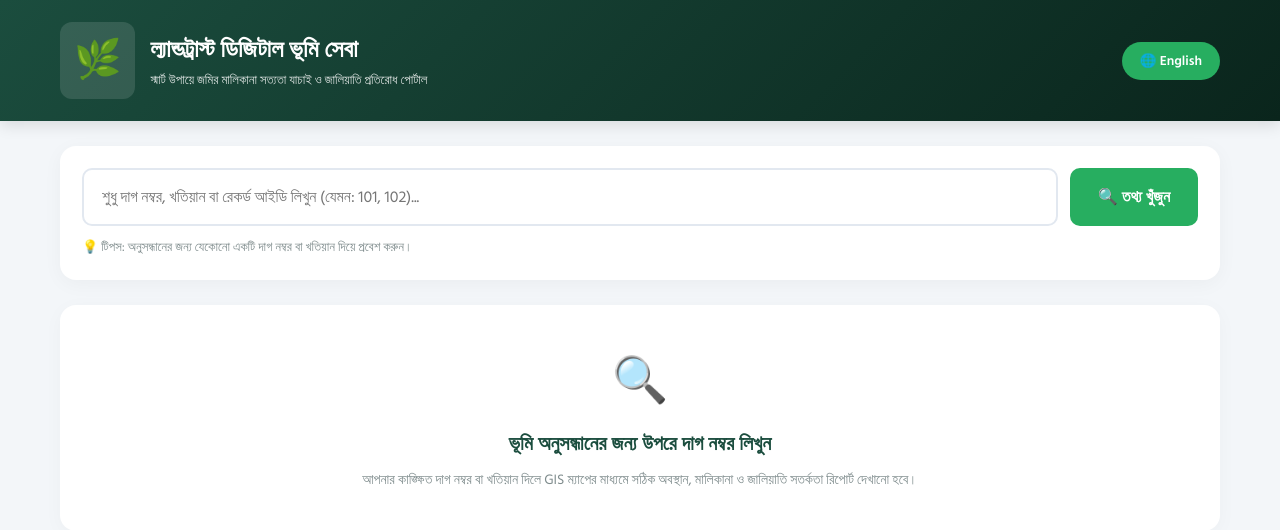
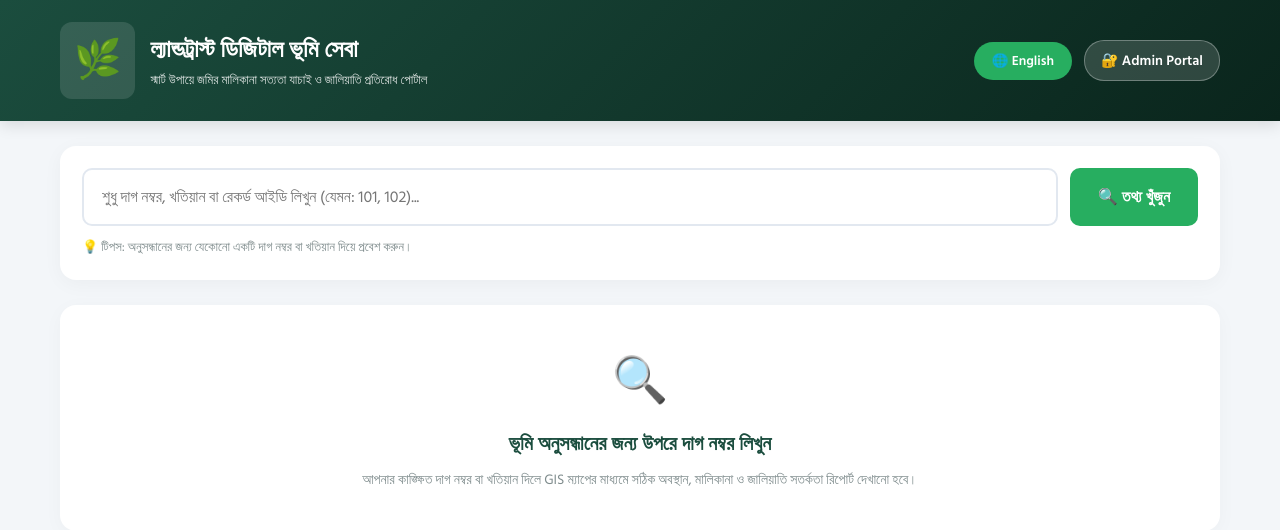
Before and after one commit to koushik962/LandTrust-MVP, a Flask app: page / in a window 1280 px wide. Shown: the top 530 px of the page. Run offline with Flask 3, Linux system fonts and the light colour scheme.

Commit message:
Add Admin Portal navigation button in main header

```diff
--- a/static/style.css
+++ b/static/style.css
@@ -53,6 +53,12 @@ body {
     opacity: 0.85;
 }
 
+.header-actions {
+    display: flex;
+    align-items: center;
+    gap: 12px;
+}
+
 .lang-btn {
     background: #27ae60;
     color: white;
@@ -61,9 +67,28 @@ body {
     border-radius: 20px;
     font-weight: 600;
     cursor: pointer;
+    transition: background 0.2s;
 }
 
 .lang-btn:hover { background: #219653; }
+
+/* Admin Navigation Button */
+.admin-nav-btn {
+    background: rgba(255, 255, 255, 0.15);
+    color: #ffffff;
+    border: 1px solid rgba(255, 255, 255, 0.3);
+    padding: 8px 16px;
+    border-radius: 20px;
+    font-weight: 600;
+    text-decoration: none;
+    font-size: 14px;
+    transition: all 0.2s ease;
+}
+
+.admin-nav-btn:hover {
+    background: #ffffff;
+    color: #1b4d3e;
+}
 
 .main-container {
     max-width: 1200px;
--- a/templates/index.html
+++ b/templates/index.html
@@ -22,9 +22,12 @@
                     <p id="appSubtitle">স্মার্ট উপায়ে জমির মালিকানা সত্যতা যাচাই ও জালিয়াতি প্রতিরোধ পোর্টাল</p>
                 </div>
             </div>
-            <button class="lang-btn" id="langToggleBtn" onclick="toggleLanguage()">
-                🌐 <span id="langBtnText">English</span>
-            </button>
+            <div class="header-actions">
+                <button class="lang-btn" id="langToggleBtn" onclick="toggleLanguage()">
+                    🌐 <span id="langBtnText">English</span>
+                </button>
+                <a href="/admin" class="admin-nav-btn">🔐 Admin Portal</a>
+            </div>
         </div>
     </header>
 
@@ -116,8 +119,8 @@
         <p id="footerText">© ২০২৬ LandTrust Ecosystem | নিরাপদ ভূমি লেনদেন সেবা</p>
     </footer>
 
-    <!-- Leaflet JS & App JS (with cache-busting parameter) -->
+    <!-- Leaflet JS & App JS -->
     <script src="https://unpkg.com/leaflet@1.9.4/dist/leaflet.js"></script>
-    <script src="{{ url_for('static', filename='app.js') }}?v=2"></script>
+    <script src="{{ url_for('static', filename='app.js') }}?v=3"></script>
 </body>
 </html>
```
